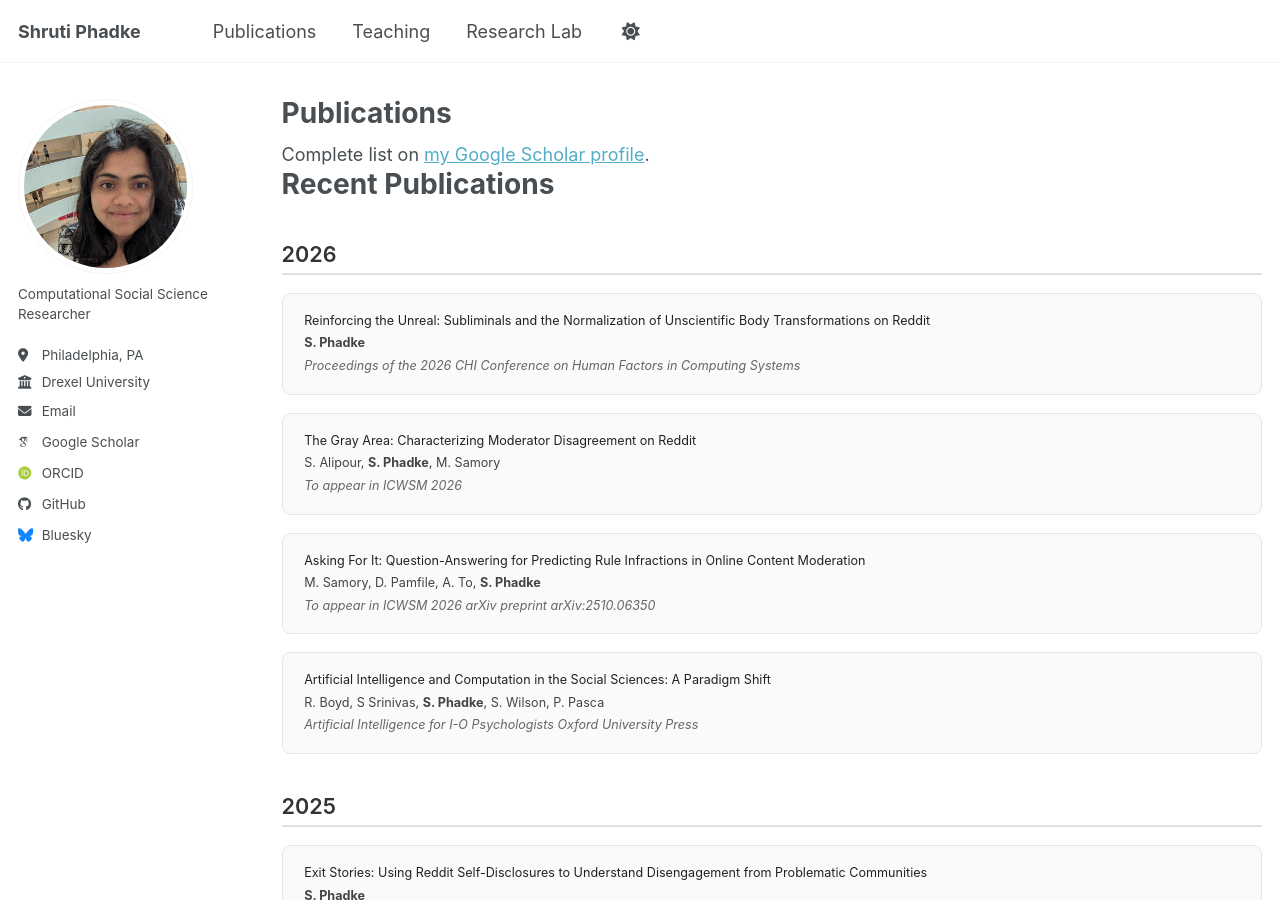
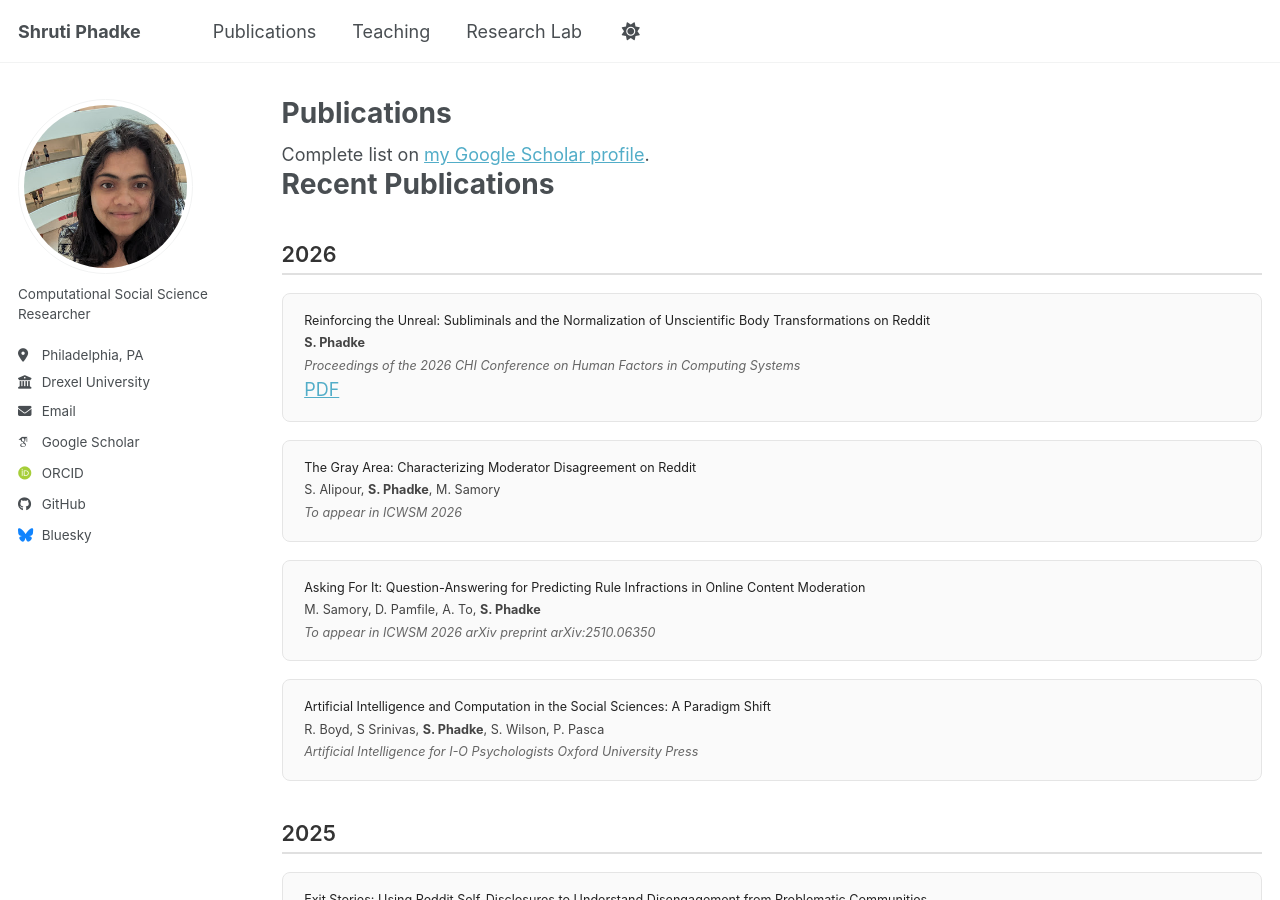
Before and after one commit to shrutiphadke/shrutiphadke.github.io, a Jekyll site: the page built from _pages/publications.html, in a window 1280 px wide and 900 px high. Built offline with Jekyll 4.4.1, drawn with Linux system fonts in a browser that asks for light colours; some web fonts are replaced; a script bundle is joined from its source files by our own code; library files that are not in the unit come from our copies.

Commit message:
Add PDF link for CHI26 publication

```diff
--- a/_pages/publications.html
+++ b/_pages/publications.html
@@ -93,6 +93,9 @@ author_profile: true
 Unscientific Body Transformations on Reddit</div>
   <div class="pub-authors"><strong>S. Phadke</strong></div>
   <div class="pub-venue">Proceedings of the 2026 CHI Conference on Human Factors in Computing Systems</div>
+  <div class="pub-links">
+    <a href="/files/CHI26_Subliminals.pdf" target="_blank">PDF</a>
+  </div>
 </div>
 
 <div class="pub-card">
```
